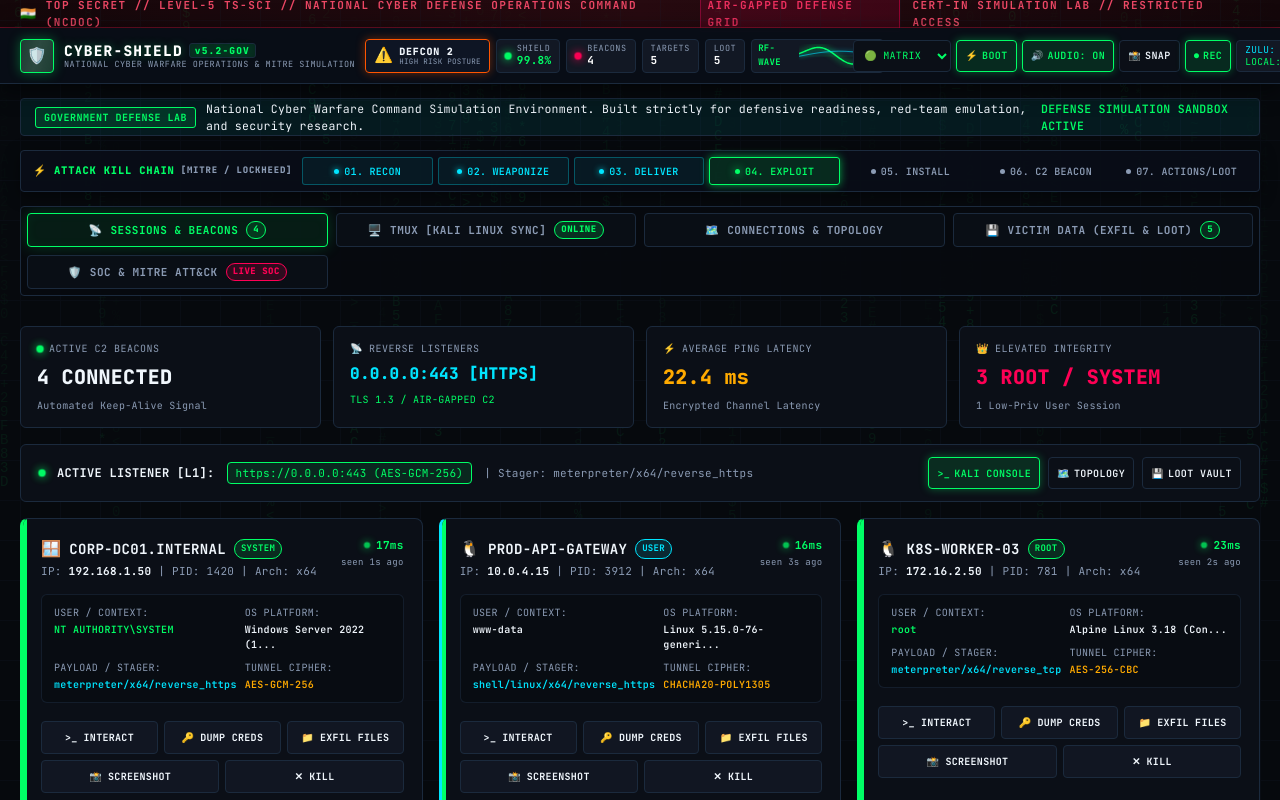
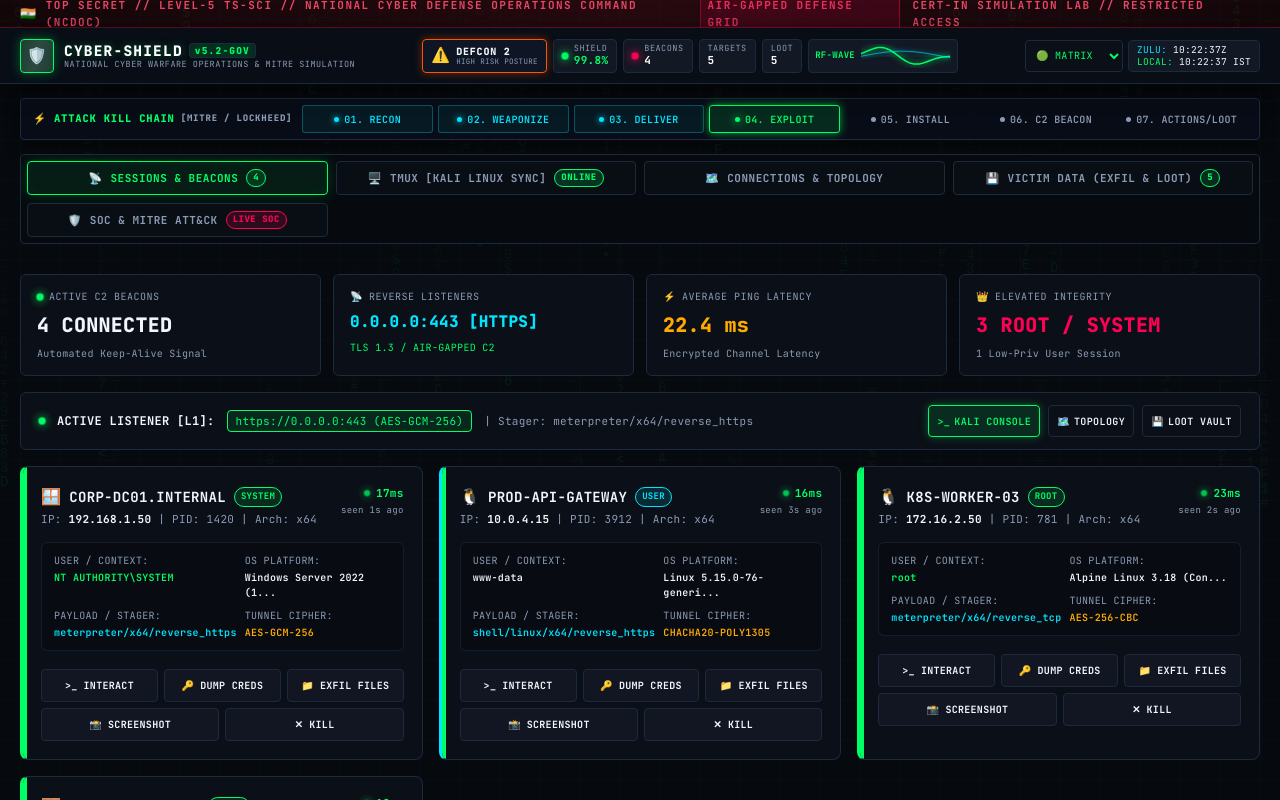
Before and after one commit to shreyashub01/android-frontend-, a website built with Vite: page index.html in a window 1280 px wide. Built offline with nearby package versions, Linux system fonts and the light colour scheme; animation ran at ten frames a second.

Commit message:
refactor(ui): remove boot/audio/snap/rec buttons, gov disclaimer banner, and split vert/horiz layout buttons

```diff
--- a/index.html
+++ b/index.html
@@ -153,27 +153,6 @@
             </select>
           </div>
 
-          <button id="btn-system-reboot" class="btn-tactical active" title="Run Ring-0 System Diagnostic Bootloader">
-            <span class="icon">⚡</span> BOOT
-          </button>
-
-          <button id="btn-toggle-audio" class="btn-tactical active" title="Toggle Tactical Audio">
-            <span class="icon">🔊</span> AUDIO
-          </button>
-
-          <!-- Media & Recording Controls -->
-          <div id="hud-rec-indicator" class="hud-rec-indicator">
-            <span class="pulse-dot danger"></span> REC <span id="hud-rec-timer">00:00</span>
-          </div>
-
-          <button id="btn-hud-snapshot" class="btn-tactical" title="Capture Mission Debrief PNG Snapshot">
-            <span class="icon">📸</span> SNAP
-          </button>
-
-          <button id="btn-hud-record" class="btn-tactical active" title="Record Dashboard Screen Video">
-            <span class="icon">⏺</span> REC
-          </button>
-
           <!-- Dual Military Clock -->
           <div id="hud-live-clock" class="hud-military-clock" title="ZULU / Military Time">
             <div><span style="color:var(--accent-secondary)">ZULU:</span> <span id="clock-zulu">06:50:00Z</span></div>
@@ -185,15 +164,6 @@
 
     <!-- Main Content Body -->
     <main class="main-content">
-
-      <!-- Educational Safety Disclaimer Banner -->
-      <div class="edu-disclaimer">
-        <div style="display:flex; align-items:center; gap:10px;">
-          <span class="edu-badge">GOVERNMENT DEFENSE LAB</span>
-          <span>National Cyber Warfare Command Simulation Environment. Built strictly for defensive readiness, red-team emulation, and security research.</span>
-        </div>
-        <div style="color:var(--accent-primary); font-weight:600;">DEFENSE SIMULATION SANDBOX ACTIVE</div>
-      </div>
 
       <!-- Cyber Kill Chain Interactive Progression Bar -->
       <div class="killchain-hud-bar">
@@ -349,12 +319,6 @@
               <span class="tmux-layout-label">LAYOUT:</span>
               <button class="tmux-layout-btn" data-layout="single" title="Single Fullscreen Pane (Ctrl+B z)">
                 <span class="material-symbols-outlined text-[13px]">crop_square</span> SINGLE
-              </button>
-              <button class="tmux-layout-btn" data-layout="split-v" title="Split Vertical (Ctrl+B %)">
-                <span class="material-symbols-outlined text-[13px]">view_column</span> SPLIT VERT
-              </button>
-              <button class="tmux-layout-btn" data-layout="split-h" title="Split Horizontal (Ctrl+B &quot;)">
-                <span class="material-symbols-outlined text-[13px]">table_rows</span> SPLIT HORIZ
               </button>
               <button class="tmux-layout-btn active" data-layout="trio" title="Trio Grid (Master 3-Pane View)">
                 <span class="material-symbols-outlined text-[13px]">splitscreen</span> TRIO GRID
```
